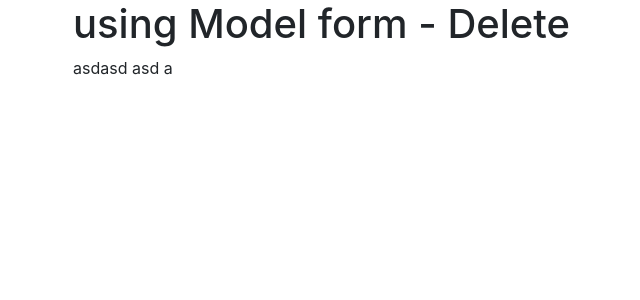
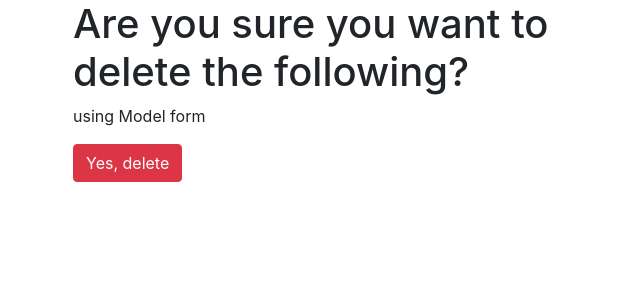
Before and after one commit to nalumachurakesh/myFirstPythonProj, a Django app: a page that uses blog/templates/blog/delete.html in a window 1280 px wide. Shown: the top 300 px of the page, without its empty margins (297-937 px from the left). Run offline with Django 3.2, Linux system fonts and the light colour scheme; data comes from the database, SQL or seed files in the repository; both versions use the stored data as it was after the commit; some libraries are stand-ins or nearby versions.

Commit message:
delete blog

```diff
--- a/blog/templates/blog/delete.html
+++ b/blog/templates/blog/delete.html
@@ -3,7 +3,12 @@
 
 {% block content %}
 
-<h1>{{ object.title }} - Delete</h1>
-<p>{{ object.content }}</p>
+<h1>Are you sure you want to delete the following?</h1>
+<p>{{ object.title }}</p>
+
+<form method="POST"> {% csrf_token %}
+    <button class="btn btn-danger">Yes, delete</button>
+    <!-- <button class="btn btn-danger">No</button> -->
+</form>
 
 {% endblock content %}
--- a/blog/views.py
+++ b/blog/views.py
@@ -1,7 +1,7 @@
 from django.contrib.auth.decorators import login_required
 from django.contrib.admin.views.decorators import staff_member_required
 from django.http import Http404
-from django.shortcuts import render, get_object_or_404
+from django.shortcuts import render, get_object_or_404, redirect
 
 # Create your views here.
 from .forms import BlogPostForm, BlogPostModelForm
@@ -100,5 +100,8 @@ def blog_post_update_view(request, slug):
 def blog_post_delete_view(request, slug):
     obj = get_object_or_404(BlogPost, slug=slug)
     template_name = 'blog/delete.html'
+    if request.method == "POST":
+        obj.delete()
+        return redirect("/blog")
     context = {"object": obj}
     return render(request, template_name, context)
```
Also changed, not shown: db.sqlite3.
